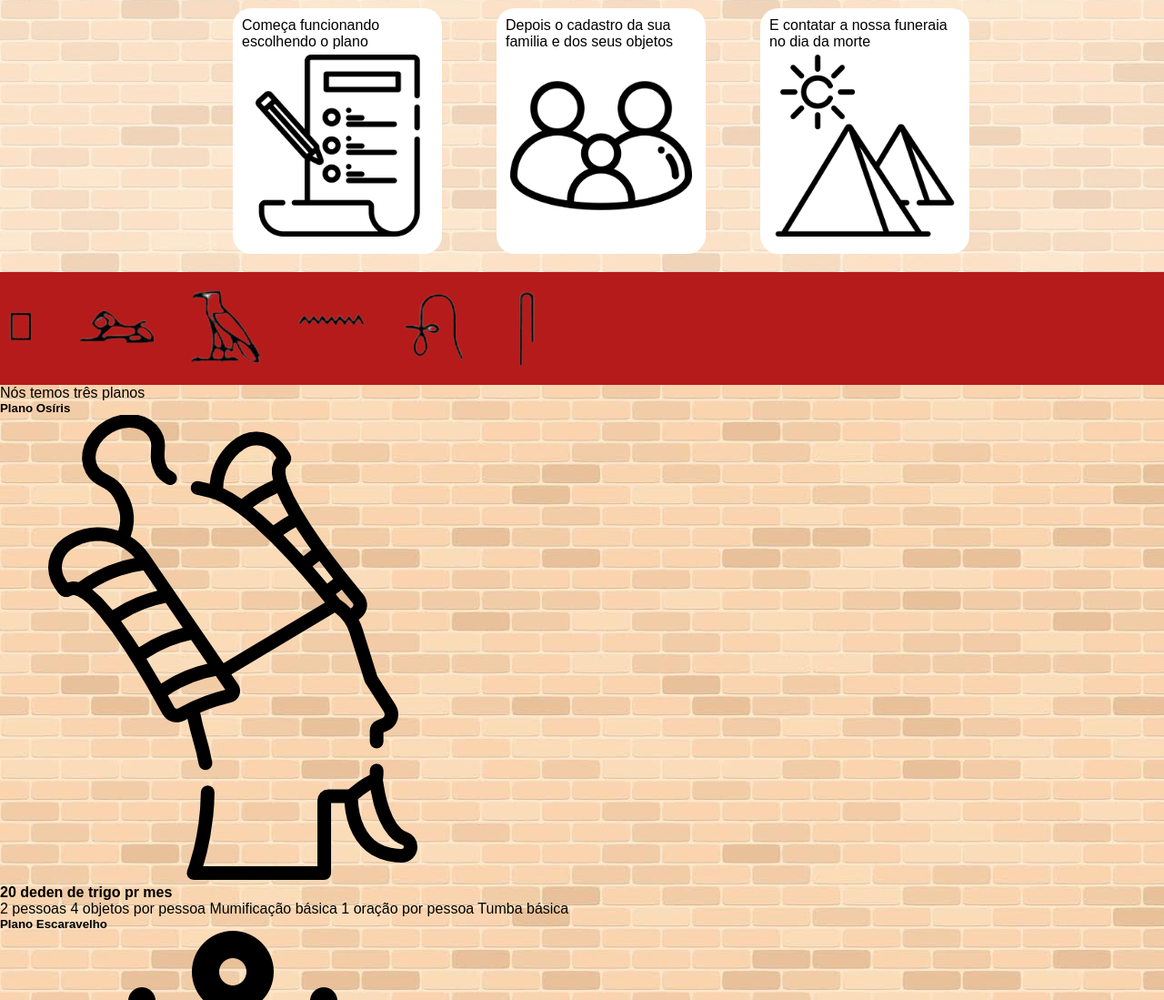
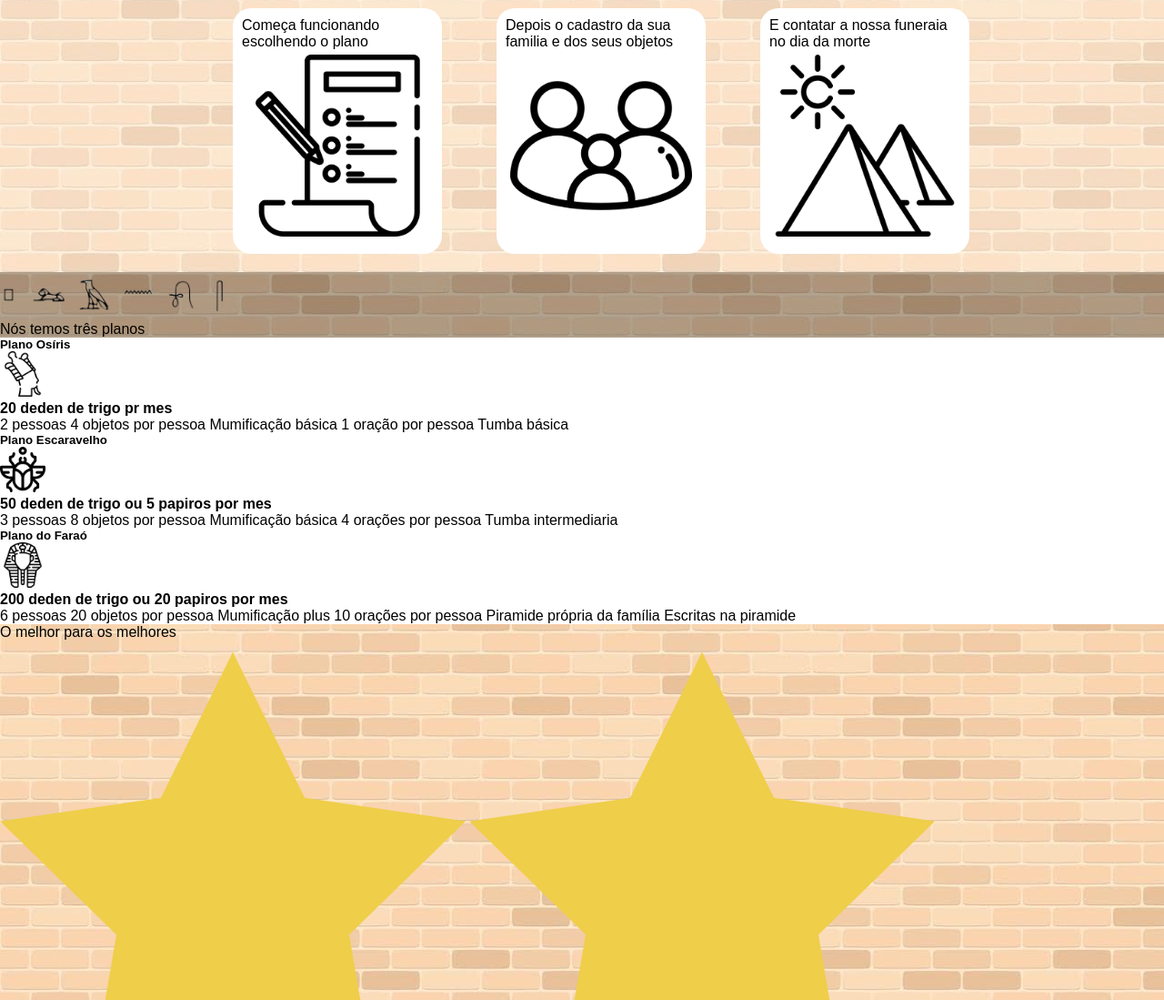
Before and after one commit to sofiaescaler-a11y/funeraria_anubis, a plain HTML site: page index.html in a window 1280 px wide. Shown: the part 1533-2632 px from the top of the page at 91% size. Drawn offline with Linux system fonts and the light colour scheme.

Commit message:
jjj
DevCode-Assinatura: 7fe9bbcc51393f39b418b8edf0aa4ba81a827d726b411fc5edfae7117aa2b5d9

```diff
--- a/css/style.css
+++ b/css/style.css
@@ -111,3 +111,18 @@ header button{
 .titulo_planos{
     height: 120px;
 }
+.planos{
+    background-color: rgba(0, 0, 0, 0.3);
+}
+.planos img{
+    height: 50px;
+}
+.basico{
+    background-color: white;
+}
+.medio{
+    background-color: white;
+}
+.ultra{
+    background-color: white;
+}
--- a/index.html
+++ b/index.html
@@ -48,9 +48,7 @@
 		</div>
 	</div>
 	<div class="planos">
-		<div class="div_titulos_planos">
-			<img src="img/Inicio__6___1_-removebg-preview.png" class="titulo_planos">
-		</div>
+		<img src="img/Inicio__6___1_-removebg-preview.png" class="titulo_planos">
 		<h6>planos</h6>
 		<p>Nós temos três planos</p>
 		<div class="basico">
```
